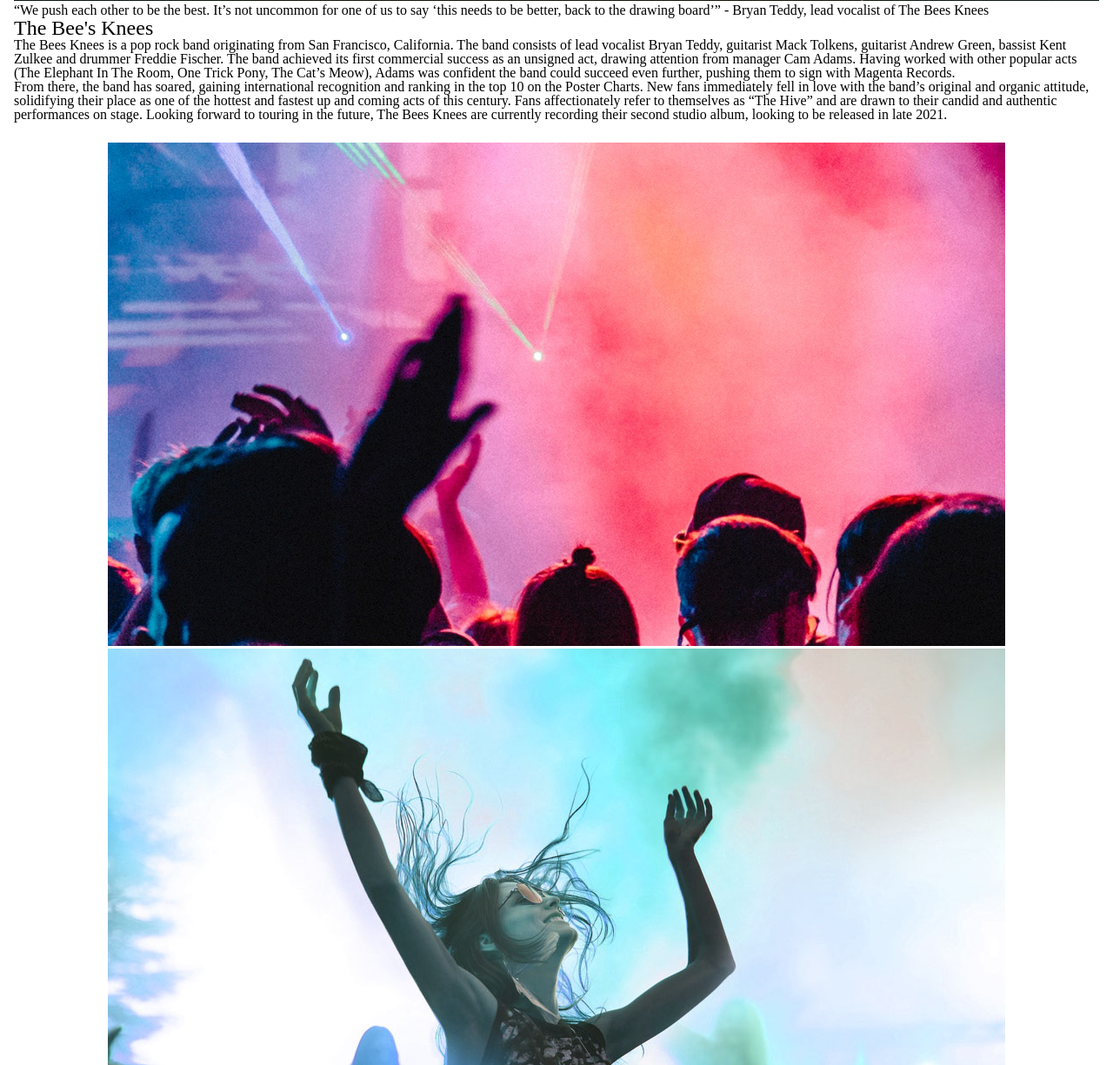
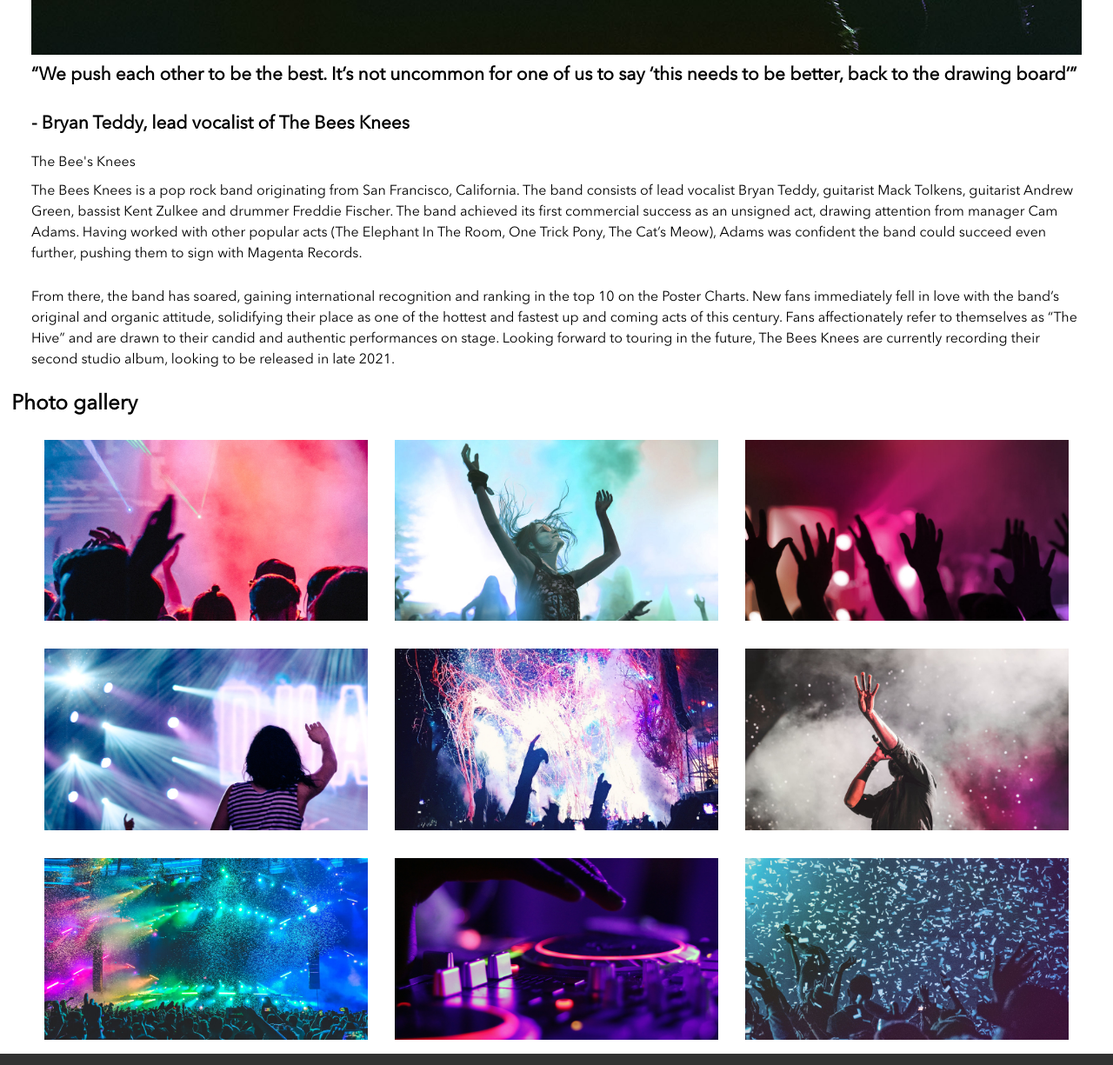
Before and after one commit to Trellson/bandsite-redo, a plain HTML site: page bio.html in a window 1280 px wide. Shown: the part 1170-2395 px from the top of the page at 87% size. Drawn offline with Linux system fonts and the light colour scheme.

Commit message:
much closer to done. fixed some errors and code is cooperating

```diff
--- a/bio.html
+++ b/bio.html
@@ -27,17 +27,17 @@
                     <h1 class="hero__text"> The Bee's Knees</h1>
                 </div>
             </section>
-            <article class="about-article">
+            <section class="about-article">
                 <div class="about-article__wrapper">
                     <h2 class="about-article__title">About the Musicians</h2>
                     <img class="about-article__concert-shot" src="./assets/Images/band.jpg" alt="concert-photo">
-                    <h4 class="about-article__quote">“We push each other to be the best. It’s not
+                    <h3 class="about-article__quote">“We push each other to be the best. It’s not
                         uncommon for one of us to say ‘this needs
-                        to be better, back to the drawing board’”
-                        - Bryan Teddy, lead vocalist of The Bees
-                        Knees</h4>
-                    <h2>The Bee's Knees</h2>
-                    <p>The Bees Knees is a pop rock band originating
+                        to be better, back to the drawing board’”</h3>
+                        <h3 class="about-article__quote">- Bryan Teddy, lead vocalist of The Bees
+                        Knees</h3>
+                    <h3>The Bee's Knees</h3>
+                    <p class="about-article__paragraph">The Bees Knees is a pop rock band originating
                 from San Francisco, California. The band
                 consists of lead vocalist Bryan Teddy, guitarist
                 Mack Tolkens, guitarist Andrew Green, bassist
@@ -50,7 +50,7 @@
                 confident the band could succeed even further,
                 pushing them to sign with Magenta Records.
                 </p>
-                <p>
+                <p class="about-article__paragraph">
                 From there, the band has soared, gaining
                 international recognition and ranking in the
                 top 10 on the Poster Charts. New fans
@@ -66,20 +66,19 @@
                 late 2021.
                 </p>
         </div>
-    </article>
+    </section>
     <section class="photo-gallery">
-        <h1>Photo gallery</h1>
+        <h2 class="photo-gallery__title">Photo gallery</h2>
         <div class="photo-gallery__wrapper">
-                <div class="photo-gallery__item"><img src="assets/Images/Photo-gallery-1.jpg" alt="gallery-item"></div>
-                <div class="photo-gallery__item"><img src="assets/Images/Photo-gallery-2.jpg" alt="gallery-item"></div>
-                <div class="photo-gallery__item"><img src="assets/Images/Photo-gallery-3.jpg" alt="gallery-item"></div>
-                <div class="photo-gallery__item"><img src="assets/Images/Photo-gallery-4.jpg" alt="gallery-item"></div>
-                <div class="photo-gallery__item"><img src="assets/Images/Photo-gallery-5.jpg" alt="gallery-item"></div>
-                <div class="photo-gallery__item"><img src="assets/Images/Photo-gallery-6.jpg" alt="gallery-item"></div>
-                <div class="photo-gallery__item"><img src="assets/Images/Photo-gallery-7.jpg" alt="gallery-item"></div>
-                <div class="photo-gallery__item"><img src="assets/Images/Photo-gallery-8.jpg" alt="gallery-item"></div>
-                <div class="photo-gallery__item"><img src="assets/Images/Photo-gallery-9.jpg" alt="gallery-item"></div>
-            </div>
+                <img class="photo-gallery__item" src="assets/Images/Photo-gallery-1.jpg" alt="gallery-item">
+                <img class="photo-gallery__item" src="assets/Images/Photo-gallery-2.jpg" alt="gallery-item">
+                <img class="photo-gallery__item" src="assets/Images/Photo-gallery-3.jpg" alt="gallery-item">
+                <img class="photo-gallery__item" src="assets/Images/Photo-gallery-4.jpg" alt="gallery-item">
+                <img class="photo-gallery__item" src="assets/Images/Photo-gallery-5.jpg" alt="gallery-item">
+                <img class="photo-gallery__item" src="assets/Images/Photo-gallery-6.jpg" alt="gallery-item">
+                <img class="photo-gallery__item" src="assets/Images/Photo-gallery-7.jpg" alt="gallery-item">
+                <img class="photo-gallery__item" src="assets/Images/Photo-gallery-8.jpg" alt="gallery-item">
+                <img class="photo-gallery__item" src="assets/Images/Photo-gallery-9.jpg" alt="gallery-item">
             </div>
         </section>
     </main>
@@ -87,19 +86,21 @@
         <div class="footer__wrapper">
             <h2>Get in Touch</h2>
             <div class="footer__icons">
-                 <img src="assets/Icons/SVG/Icon-instagram.svg" alt="instagram-icon">
-                <img src="assets/Icons/SVG/Icon-facebook.svg" alt="facebook-icon">
-                <img src="assets/Icons/SVG/Icon-twitter.svg" alt="twitter-icon">
+                <a href="https://www.instagram.com"><img src="assets/Icons/SVG/Icon-instagram.svg" alt="instagram-icon"></a>
+               <a href="https://www.facebook.com"></a> <img src="assets/Icons/SVG/Icon-facebook.svg" alt="facebook-icon"></a>
+               <a href="https://www.twitter.com"><img src="assets/Icons/SVG/Icon-twitter.svg" alt="twitter-icon"></a>
             </div>
 
         <div class="footer__contact-info">
-            <p>Cam Adams
-                The Bees Knees Management
-            </p>
-             <p>503 Broadway Penthouse,
-                    New York, NY 10012, USA
-            </p>
-            <p>info@thebeesknees.com</p>
+            <div class="footer__wrapper--container">
+                <h4>Cam Adams</h4>
+                <h4>The Bees Knees Management</h4>
+
+                <p>503 Broadway Penthouse, </p>
+                <p>  New York, NY 10012, USA </p>
+
+                <p>info@thebeesknees.com</p>
+        </div>
             <p>Pearl Gregg
                 Limitless Artist Group
             </p>
--- a/styles/partials/_bio.scss
+++ b/styles/partials/_bio.scss
@@ -6,7 +6,7 @@
   background-position: center;
   background-size: cover;
   background-repeat: no-repeat;
-  height: 30vh;
+  height: 35vh;
   width: 100%;
 
   &__wrapper {
@@ -21,11 +21,40 @@
   }
 }
 
+.about-article{
+
+  &__wrapper{
+      padding: 0 1rem;
+
+      @include tablet{
+        padding: 0 2.25rem;
+      }
+
+  }
+
+  &__quote{
+    font-weight: 700;
+    line-height: 2.5rem;
+    font-size: 1.3rem;
+    padding-bottom: 1rem;
+  }
+
+  &__title {
+    font-size: $mobile-headers;
+    padding: 1.5rem 0;
+    font-weight: 700;
+  }
+
+ &__paragraph{
+    line-height: 1.5rem;
+    padding: .825rem 0;
+  }
+}
 
 .photo-gallery {
 
 
-    &__wrapper{
+  &__wrapper {
     display: flex;
     flex-direction: column;
     margin: 0 20px;
@@ -35,14 +64,17 @@
        flex-wrap: wrap;
        justify-content: space-evenly;
        align-content: space-evenly;
+    }}
+
+    &__title{
+      padding: .825rem;
+      font-weight: 700;
     }
 
-    &__item {
+  &__item {
       text-align: center;
-      margin: 20px 0;
-      padding: 20px 0;
-      font-size: 5rem;
-      border-radius: 5px;
+      margin: .625rem 0rem;
+
 
        @include tablet {
          width: 40%;
@@ -55,4 +87,3 @@
       }
     }
     }
-  }
--- /dev/null
+++ b/styles/partials/_fonts.scss
@@ -0,0 +1,4 @@
+@font-face{
+    font-family: 'avenir';
+    src:url("../../assets/Font/AvenirNextLTPro-Regular.otf") format("opentype");
+}
--- a/styles/partials/_reset.scss
+++ b/styles/partials/_reset.scss
@@ -18,7 +18,7 @@ time, mark, audio, video {
 	font: inherit;
 	vertical-align: baseline;
 }
-/* HTML5 display-role reset for older browsers */
+
 article, aside, details, figcaption, figure,
 footer, header, hgroup, menu, nav, section {
 	display: block;
--- a/styles/styles.scss
+++ b/styles/styles.scss
@@ -2,10 +2,13 @@
 @use './partials/mixins' as *;
 @use './partials/reset' as *;
 @use './partials/variables' as *;
+@use './partials/fonts' as *;
 
-*{
-    padding: 0 1rem
+
+body{
+    font-family: avenir;
 }
+
 
 .header {
     background-color: #323232;
```
Also changed, not shown: styles/styles.css, 1 other file.
